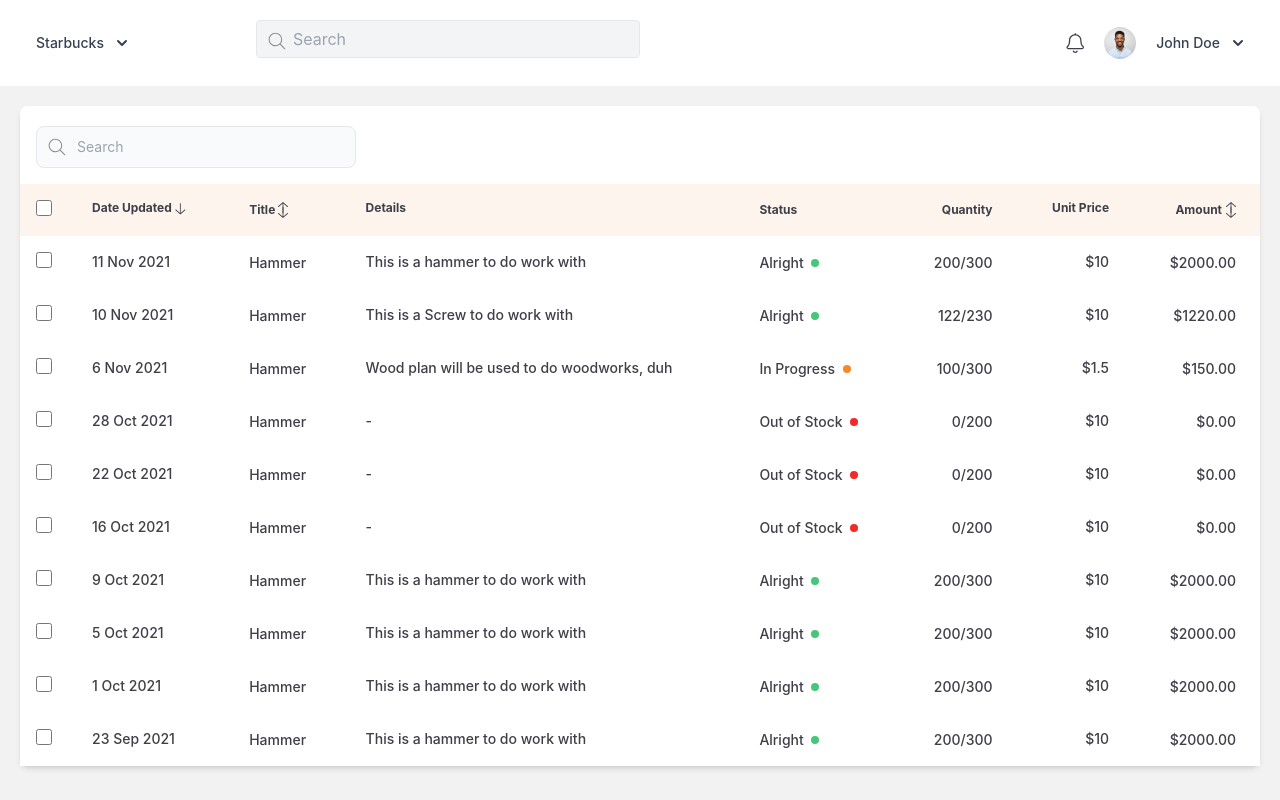
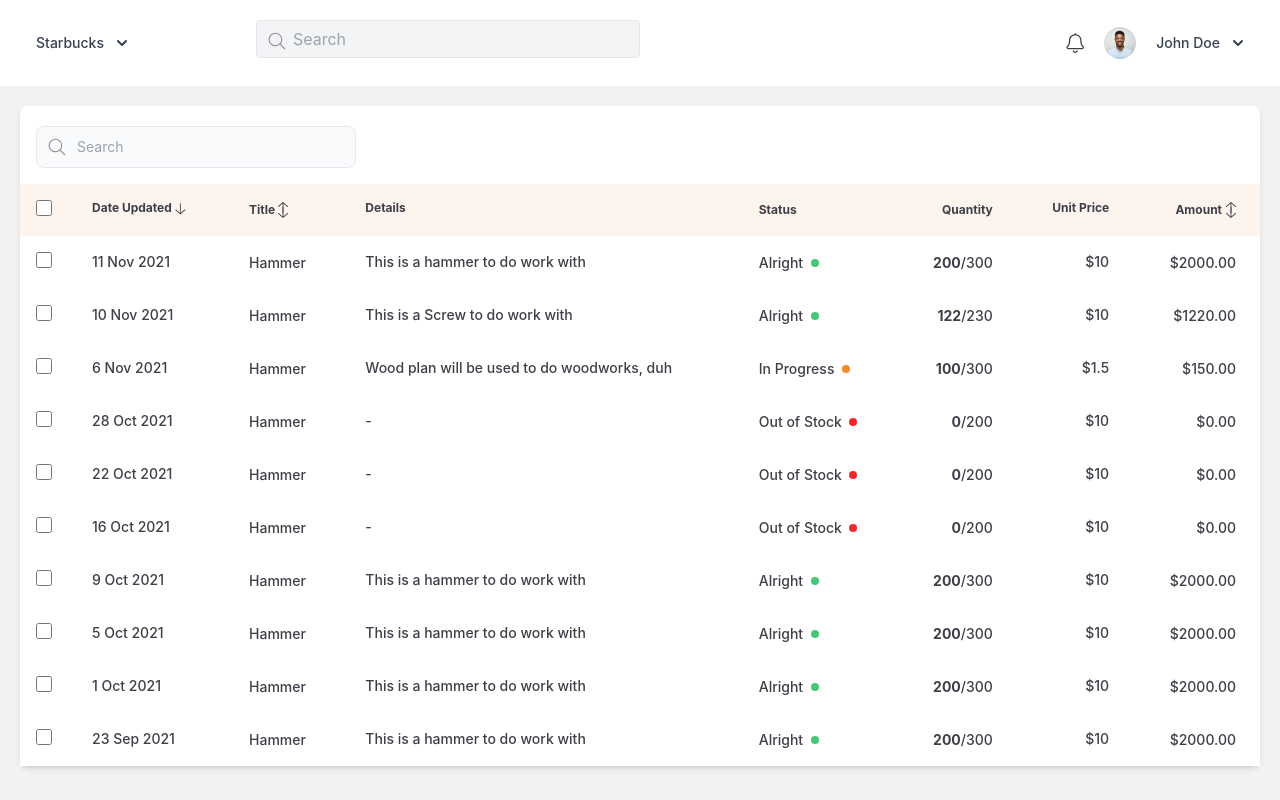
Before and after one commit to kamruz-zzaman/task-frontend, a React (Create React App) app: page / in a window 1280 px wide. Built offline with nearby package versions, Linux system fonts and the light colour scheme.

Commit message:
quantity make bold

```diff
--- a/src/Components/Dashboard/Inventory/Inventory.js
+++ b/src/Components/Dashboard/Inventory/Inventory.js
@@ -76,7 +76,7 @@ const Inventory = () => {
                                     </div>
                                 </td>
                                 <td className="text-right px-6 py-4">
-                                    200/300
+                                    <span className='font-bold'>200</span>/300
                                 </td>
                                 <td className="text-right hidden xl:block px-6 py-4">
                                     $10
@@ -107,7 +107,7 @@ const Inventory = () => {
                                     </div>
                                 </td>
                                 <td className="text-right px-6 py-4">
-                                    122/230
+                                    <span className='font-bold'>122</span>/230
                                 </td>
                                 <td className="text-right hidden xl:block px-6 py-4">
                                     $10
@@ -138,7 +138,7 @@ const Inventory = () => {
                                     </div>
                                 </td>
                                 <td className="text-right px-6 py-4">
-                                    100/300
+                                    <span className='font-bold'>100</span>/300
                                 </td>
                                 <td className="text-right hidden xl:block px-6 py-4">
                                     $1.5
@@ -168,7 +168,7 @@ const Inventory = () => {
                                     </div>
                                 </td>
                                 <td className="text-right px-6 py-4">
-                                    0/200
+                                    <span className='font-bold'>0</span>/200
                                 </td>
                                 <td className="text-right hidden xl:block px-6 py-4">
                                     $10
@@ -198,7 +198,7 @@ const Inventory = () => {
                                     </div>
                                 </td>
                                 <td className="text-right px-6 py-4">
-                                    0/200
+                                    <span className='font-bold'>0</span>/200
                                 </td>
                                 <td className="text-right hidden xl:block px-6 py-4">
                                     $10
@@ -228,7 +228,7 @@ const Inventory = () => {
                                     </div>
                                 </td>
                                 <td className="text-right px-6 py-4">
-                                    0/200
+                                    <span className='font-bold'>0</span>/200
                                 </td>
                                 <td className="text-right hidden xl:block px-6 py-4">
                                     $10
@@ -259,7 +259,7 @@ const Inventory = () => {
                                     </div>
                                 </td>
                                 <td className="text-right px-6 py-4">
-                                    200/300
+                                    <span className='font-bold'>200</span>/300
                                 </td>
                                 <td className="text-right hidden xl:block px-6 py-4">
                                     $10
@@ -290,7 +290,7 @@ const Inventory = () => {
                                     </div>
                                 </td>
                                 <td className="text-right px-6 py-4">
-                                    200/300
+                                    <span className='font-bold'>200</span>/300
                                 </td>
                                 <td className="text-right hidden xl:block px-6 py-4">
                                     $10
@@ -321,7 +321,7 @@ const Inventory = () => {
                                     </div>
                                 </td>
                                 <td className="text-right px-6 py-4">
-                                    200/300
+                                    <span className='font-bold'>200</span>/300
                                 </td>
                                 <td className="text-right hidden xl:block px-6 py-4">
                                     $10
@@ -352,7 +352,7 @@ const Inventory = () => {
                                     </div>
                                 </td>
                                 <td className="text-right px-6 py-4">
-                                    200/300
+                                    <span className='font-bold'>200</span>/300
                                 </td>
                                 <td className="text-right hidden xl:block px-6 py-4">
                                     $10
```
